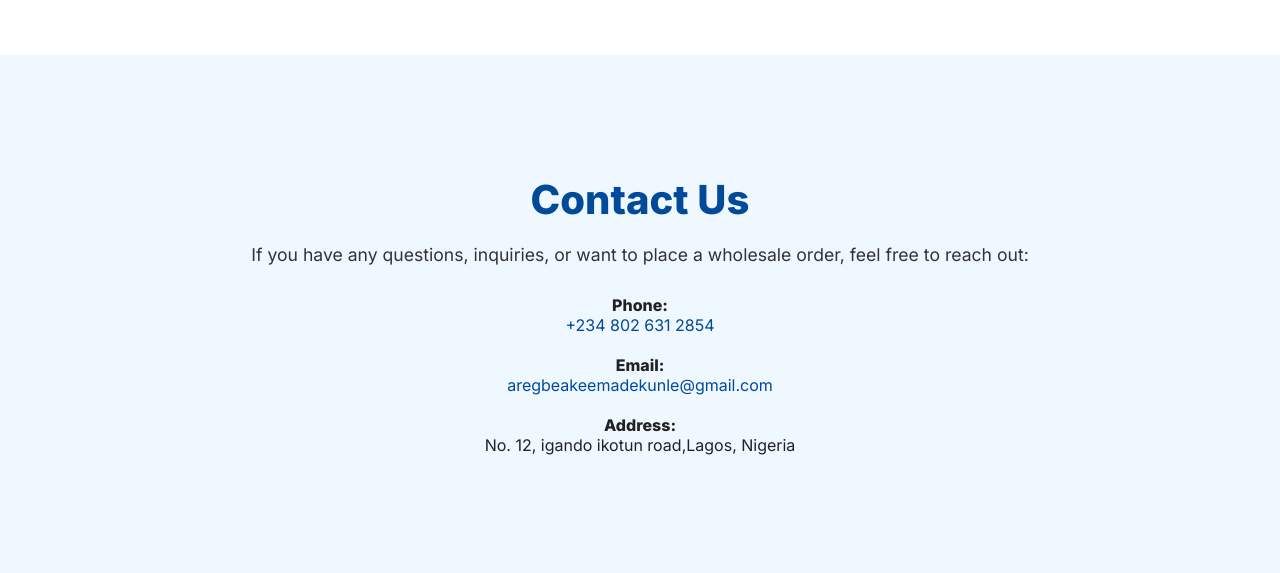
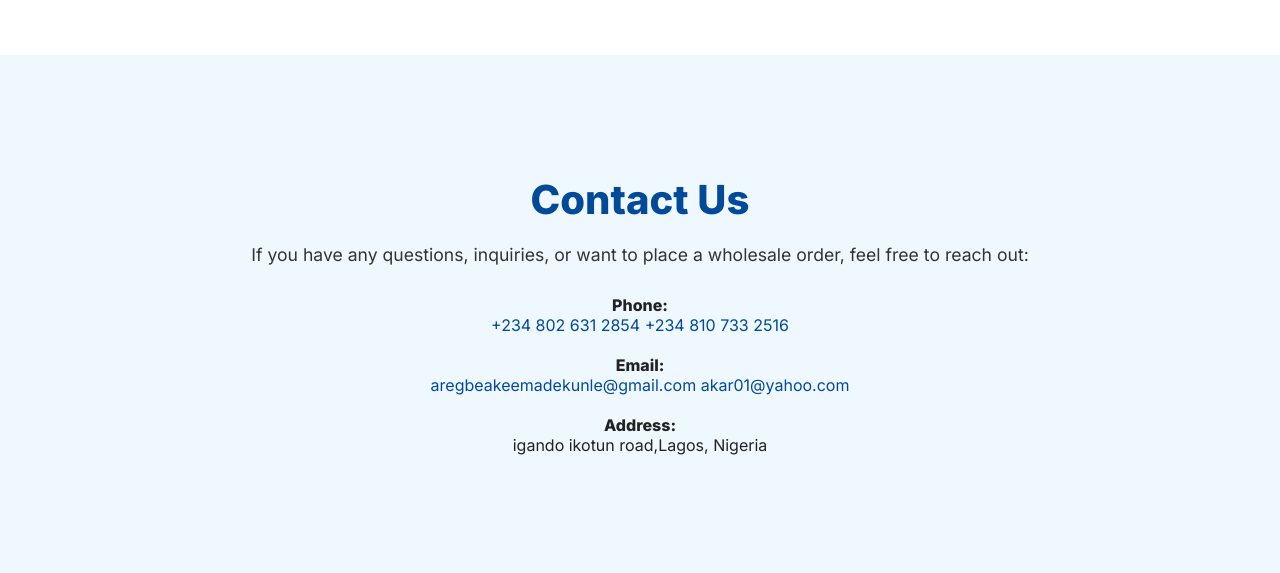
Before and after one commit to Stoner1238/MG-BN, a plain HTML site: page index.html in a window 1280 px wide. Shown: the part 1788-2361 px from the top of the page. Drawn offline with Linux system fonts and the light colour scheme.

Commit message:
Update index.html

```diff
--- a/index.html
+++ b/index.html
@@ -75,14 +75,16 @@
       <div>
         <strong>Phone:</strong><br>
         <a href="tel:+2348026312854">+234 802 631 2854</a>
+        <a href="tel:+2348107332516">+234 810 733 2516</a>
       </div>
       <div>
         <strong>Email:</strong><br>
         <a href="mailto:aregbeakeemadekunle@gmail.com">aregbeakeemadekunle@gmail.com</a>
+        <a href="mailto:akar01@yahoo.com">akar01@yahoo.com</a>
       </div>
       <div>
         <strong>Address:</strong><br>
-        No. 12, igando ikotun road,Lagos, Nigeria
+         igando ikotun road,Lagos, Nigeria
       </div>
     </div>
   </div>
```
